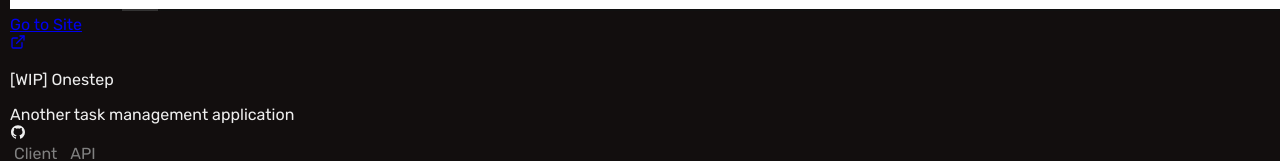
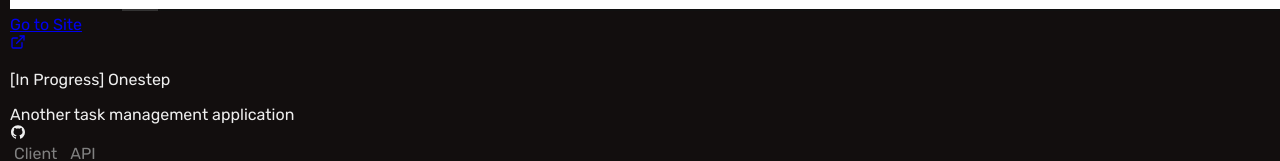
Before and after one commit to lueenavarro/portfolio, a Next.js app: page /works in a window 1280 px wide. Shown: the part 4433-4594 px from the top of the page. Built offline with nearby package versions, Linux system fonts and the light colour scheme.

Commit message:
Change title of onestep

```diff
--- a/pages/works.jsx
+++ b/pages/works.jsx
@@ -83,7 +83,7 @@
                 />
                 <Work
                   screenshot={images[3]}
-                  title="[WIP] Onestep"
+                  title="[In Progress] Onestep"
                   description="Another task management application"
                   link="https://onestep-client.herokuapp.com/"
                   repos={[
```
